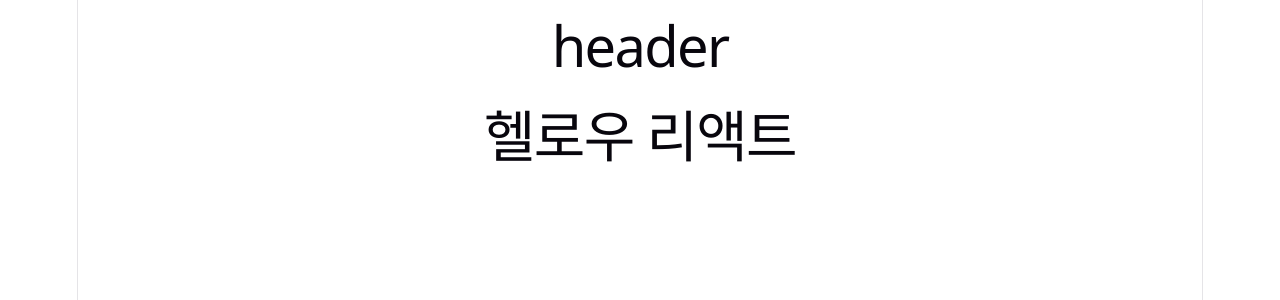
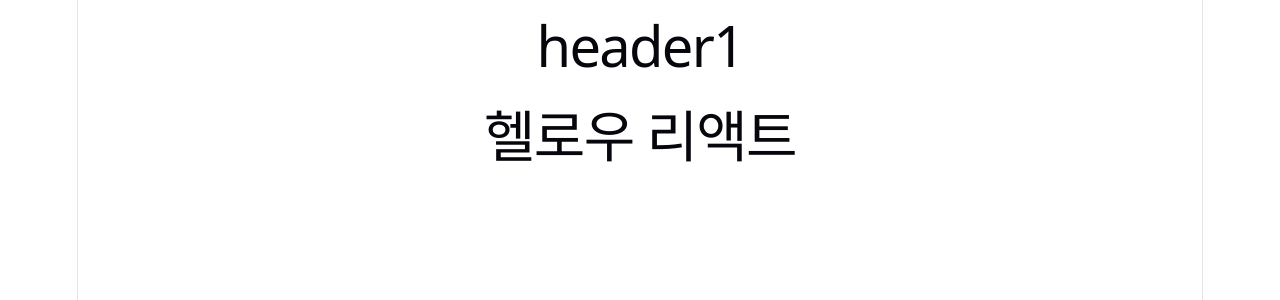
Before and after one commit to lws2042-ai/sample1, a React (Vite) app: page / in a window 1280 px wide. Shown: the top 300 px of the page. Built offline with nearby package versions, Linux system fonts and the light colour scheme.

Commit message:
2026.11.02 14:00

```diff
--- a/src/App.jsx
+++ b/src/App.jsx
@@ -1,7 +1,7 @@
 function Header() {
   return (
     <header>
-      <h1>header</h1>
+      <h1>header1</h1>
     </header>
   );
 }
```
